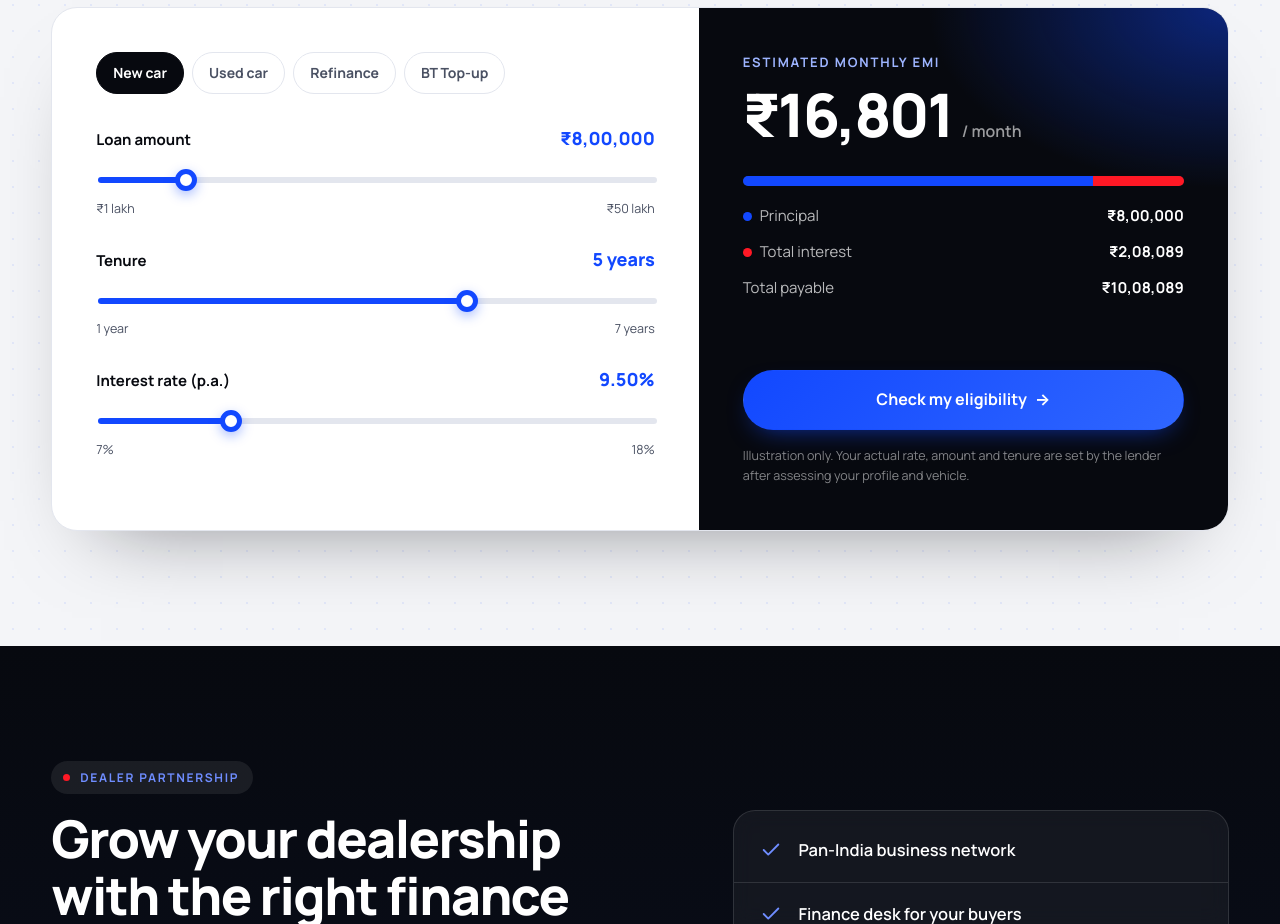
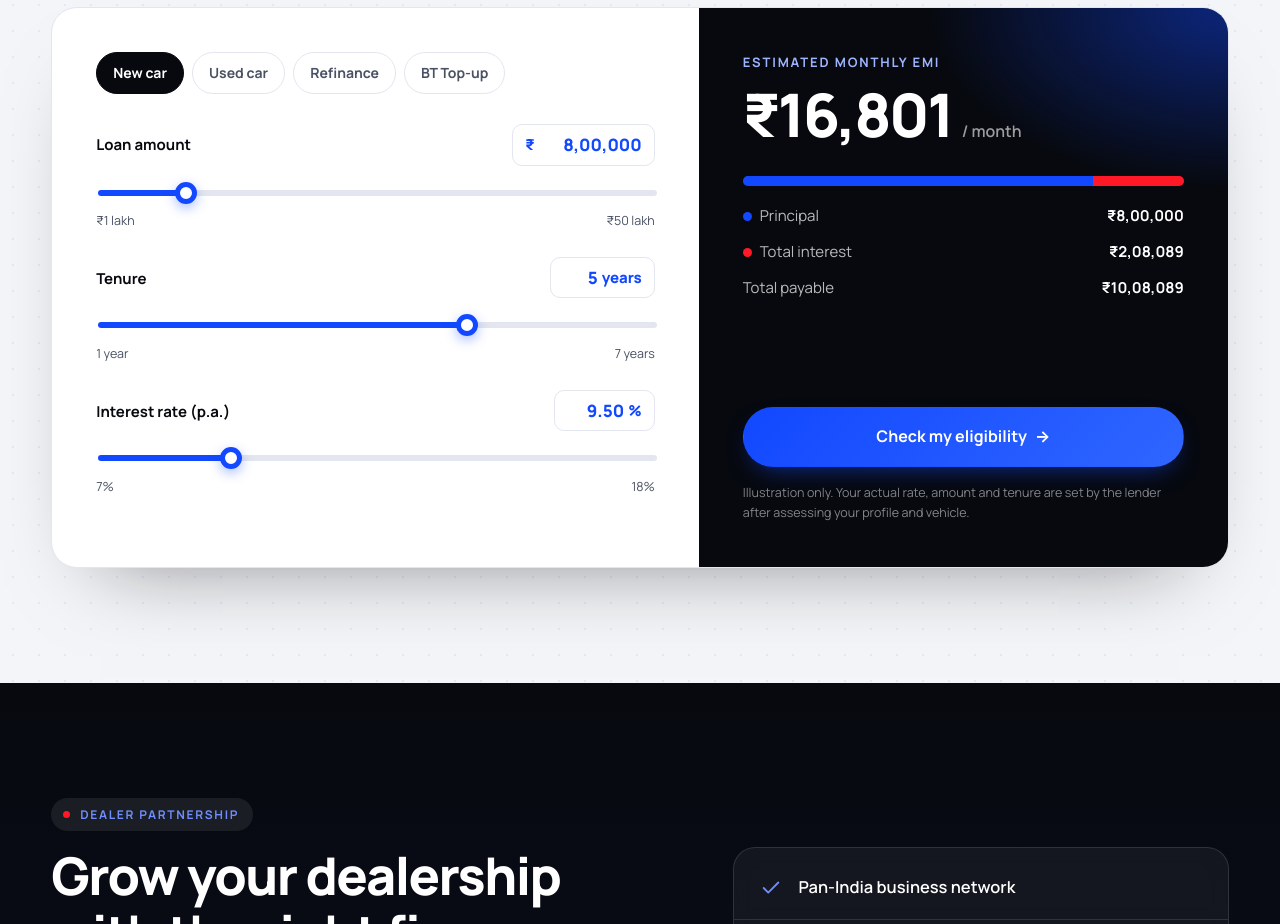
Before and after one commit to itsriteshraj044-coder/car-loan, a React (Vite) app: page / in a window 1280 px wide. Shown: the part 7040-7964 px from the top of the page. Built offline with nearby package versions, Linux system fonts and the light colour scheme.

Commit message:
Add manual number input alongside EMI calculator sliders

```diff
--- a/src/components/EmiCalculator.tsx
+++ b/src/components/EmiCalculator.tsx
@@ -20,6 +20,10 @@ function Range({
   display,
   ends,
   onChange,
+  prefix,
+  suffix,
+  decimals = 0,
+  format = (v: number) => String(v),
 }: {
   id: string
   label: string
@@ -30,16 +34,64 @@ function Range({
   display: string
   ends: [string, string]
   onChange: (v: number) => void
+  prefix?: string
+  suffix?: string
+  decimals?: number
+  format?: (v: number) => string
 }) {
-  const p = ((value - min) / (max - min)) * 100
+  const p = ((Math.min(Math.max(value, min), max) - min) / (max - min)) * 100
+  const [draft, setDraft] = useState<string | null>(null)
+
+  const parse = (s: string) => {
+    const n = parseFloat(s.replace(/[^\d.]/g, ''))
+    return Number.isFinite(n) ? n : NaN
+  }
+
+  const commit = () => {
+    if (draft === null) return
+    const n = parse(draft)
+    const f = 10 ** decimals
+    const v = Number.isNaN(n) ? value : Math.min(max, Math.max(min, Math.round(n * f) / f))
+    onChange(v)
+    setDraft(null)
+  }
+
+  const typed = (s: string) => {
+    const clean = decimals > 0 ? s.replace(/[^\d.]/g, '').replace(/(\..*)\./g, '$1') : s.replace(/\D/g, '')
+    setDraft(clean)
+    const n = parse(clean)
+    if (!Number.isNaN(n) && n >= min && n <= max) onChange(n)
+  }
+
   return (
     <div className="rng">
       <div className="rng-top">
-        <label htmlFor={id}>{label}</label>
-        <output htmlFor={id}>{display}</output>
+        <label htmlFor={`${id}-num`}>{label}</label>
+        <div className="rng-box">
+          {prefix && <span aria-hidden="true">{prefix}</span>}
+          <input
+            id={`${id}-num`}
+            type="text"
+            inputMode={decimals > 0 ? 'decimal' : 'numeric'}
+            value={draft ?? format(value)}
+            onFocus={(e) => {
+              setDraft(String(value))
+              requestAnimationFrame(() => e.target.select())
+            }}
+            onChange={(e) => typed(e.target.value)}
+            onBlur={commit}
+            onKeyDown={(e) => {
+              if (e.key === 'Enter') e.currentTarget.blur()
+            }}
+            aria-describedby={`${id}-ends`}
+            style={{ width: `${Math.max(2, (draft ?? format(value)).length) + 1}ch` }}
+          />
+          {suffix && <span aria-hidden="true">{suffix}</span>}
+        </div>
       </div>
       <input
         id={id}
+        aria-label={label}
         type="range"
         min={min}
         max={max}
@@ -49,7 +101,7 @@ function Range({
         style={{ '--p': `${p}%` } as CSSProperties}
         aria-valuetext={display}
       />
-      <div className="rng-ends" aria-hidden="true">
+      <div className="rng-ends" id={`${id}-ends`}>
         <span>{ends[0]}</span>
         <span>{ends[1]}</span>
       </div>
@@ -99,6 +151,8 @@ export default function EmiCalculator() {
           display={inr(amount)}
           ends={['₹1 lakh', '₹50 lakh']}
           onChange={setAmount}
+          prefix="₹"
+          format={(v) => Math.round(v).toLocaleString('en-IN')}
         />
         <Range
           id="emi-yrs"
@@ -110,6 +164,7 @@ export default function EmiCalculator() {
           display={`${years} ${years === 1 ? 'year' : 'years'}`}
           ends={['1 year', `${type.maxYears} years`]}
           onChange={setYears}
+          suffix={years === 1 ? 'year' : 'years'}
         />
         <Range
           id="emi-rate"
@@ -121,6 +176,9 @@ export default function EmiCalculator() {
           display={`${rate.toFixed(2)}%`}
           ends={['7%', '18%']}
           onChange={setRate}
+          suffix="%"
+          decimals={2}
+          format={(v) => v.toFixed(2)}
         />
       </div>
       <div className="calc-out" aria-live="polite">
--- a/src/styles/global.css
+++ b/src/styles/global.css
@@ -387,6 +387,10 @@ button { font: inherit; }
 .rng-top { display: flex; justify-content: space-between; align-items: baseline; gap: 12px; margin-bottom: 12px; }
 .rng-top label { font-weight: 700; font-size: 15px; }
 .rng-top output { font-weight: 800; font-size: 18px; color: var(--blue); }
+.rng-box { display: inline-flex; align-items: center; gap: 4px; padding: 6px 12px; border: 1.5px solid var(--line); border-radius: 10px; background: #fff; font-weight: 800; font-size: 17px; color: var(--blue); cursor: text; transition: border-color .15s, box-shadow .15s; }
+.rng-box:focus-within { border-color: var(--blue); box-shadow: 0 0 0 3px rgba(18, 72, 255, 0.15); }
+.rng-box input { border: 0; outline: none; background: transparent; font: inherit; color: inherit; text-align: right; padding: 0; min-width: 2ch; max-width: 11ch; }
+.rng-box span { font-size: 15px; }
 .rng input[type="range"] { width: 100%; appearance: none; -webkit-appearance: none; height: 6px; border-radius: 6px; background: linear-gradient(90deg, var(--blue) var(--p, 50%), var(--line) var(--p, 50%)); outline: none; }
 .rng input[type="range"]::-webkit-slider-thumb { -webkit-appearance: none; width: 22px; height: 22px; border-radius: 50%; background: #fff; border: 5px solid var(--blue); cursor: pointer; box-shadow: 0 4px 12px rgba(18, 72, 255, 0.35); }
 .rng input[type="range"]::-moz-range-thumb { width: 14px; height: 14px; border-radius: 50%; background: #fff; border: 5px solid var(--blue); cursor: pointer; }
```
